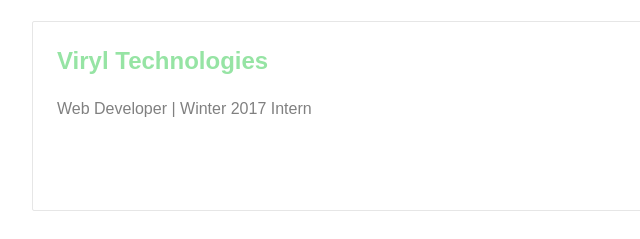
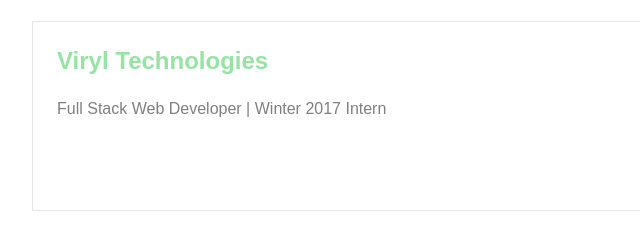
Before and after one commit to nicolezhao/portfolio-v3, a plain HTML site: page index.html in a window 1280 px wide. Shown: the part 1335-1574 px from the top of the page, 208-848 px from the left. Drawn offline with nearby package versions, Linux system fonts and the light colour scheme; a web font is replaced by a local one.

Commit message:
minor change

```diff
--- a/index.html
+++ b/index.html
@@ -40,7 +40,7 @@
 					<a href="viryl.html">
 						<article class="work" id="viryl">
 							<h2> Viryl Technologies </h2>
-							<p> Web Developer | Winter 2017 Intern </p>
+							<p> Full Stack Web Developer | Winter 2017 Intern </p>
 						</article>
 					</a>
 				</section>
```
Also changed, not shown: viryl.html (+1 -1 lines).
